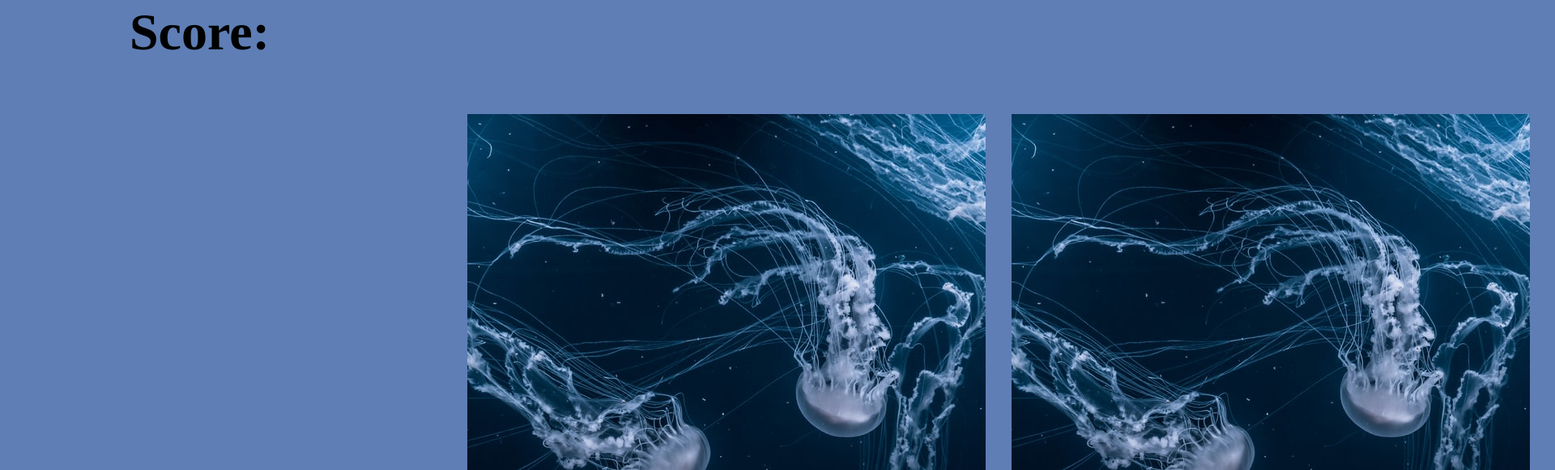
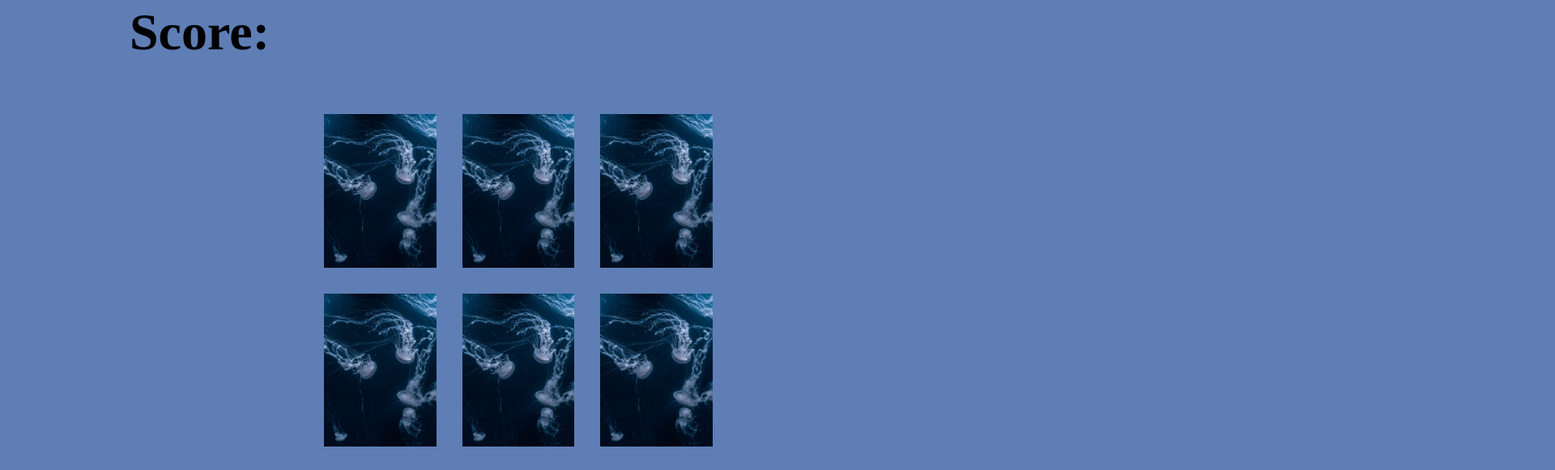
Before and after one commit to PJSalter/mind-card-game, a plain HTML site: page index.html in a window 1280 px wide. Shown: the part 732-1313 px from the top of the page at 81% size, 1920 px wide, since content can reach past the window. Drawn offline with Linux system fonts and the light colour scheme.

Commit message:
changed grid styling and made images smaller to fit

```diff
--- a/styles.css
+++ b/styles.css
@@ -4,15 +4,19 @@ body{
     background-color: #5e7eb5;
 }
 
+img{
+    width: 100%;
+    height: auto;
+}
 
 .mind-game-dimensions{
-    display: flex;
-    flex-direction: reverse-row;
+    display: grid;
+    grid-template-columns: 1fr 1fr 1fr;
     height: auto;
-    width: 10%;
-    max-width: 300px;
-    margin: 2rem;
-    gap: 2rem;
+    width: 100%;
+    grid-gap: 2rem;
+    align-items: center;
+    justify-content: center;
 }
 
 h1{
```
